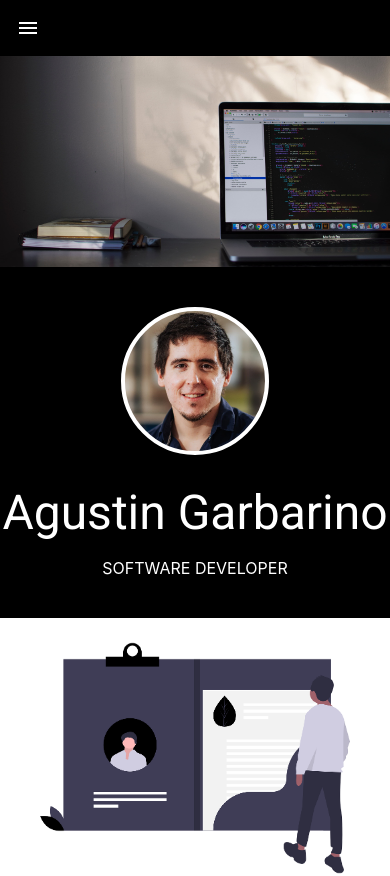
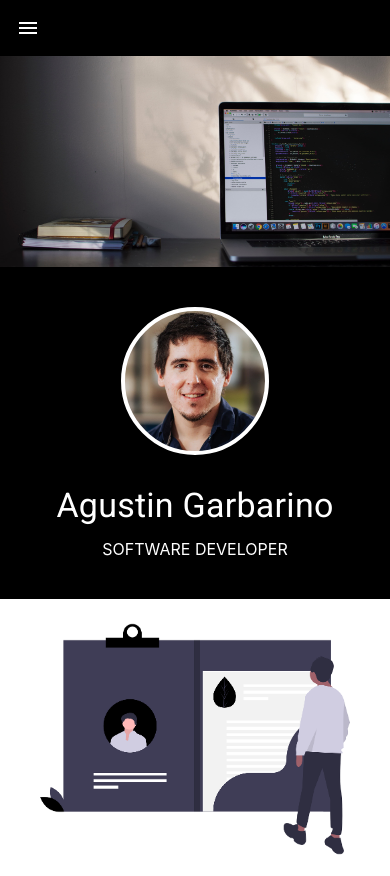
Before and after one commit to agusgar/me, a React (Create React App) app: page / in a window 390 px wide. Shown: the top 876 px of the page. Built offline with nearby package versions, Linux system fonts and the light colour scheme.

Commit message:
make title smaller when mobile

```diff
--- a/src/pages/home.js
+++ b/src/pages/home.js
@@ -81,7 +81,7 @@ function Home () {
         <div className={classes.imageMobile}></div>
         <div className={classes.imageTextMobile}>
           <div className={classes.pictureMobile} />
-          <Typography variant="h3" gutterBottom>Agustin Garbarino</Typography>
+          <Typography variant="h4" gutterBottom>Agustin Garbarino</Typography>
           <Typography variant="subtitle" className={classes.imageSubtitle}>SOFTWARE DEVELOPER</Typography>
         </div>
       </Hidden>
```
